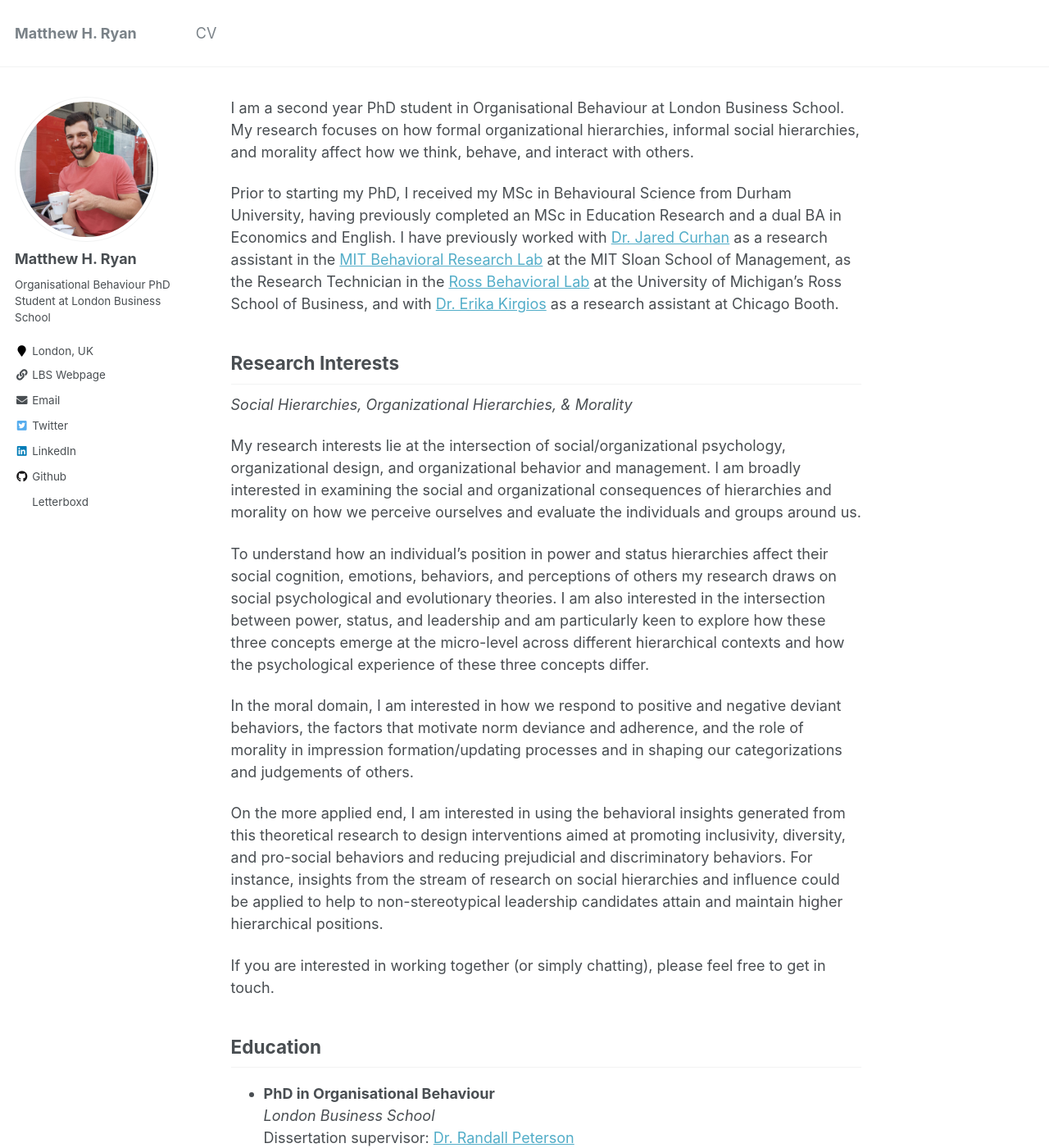
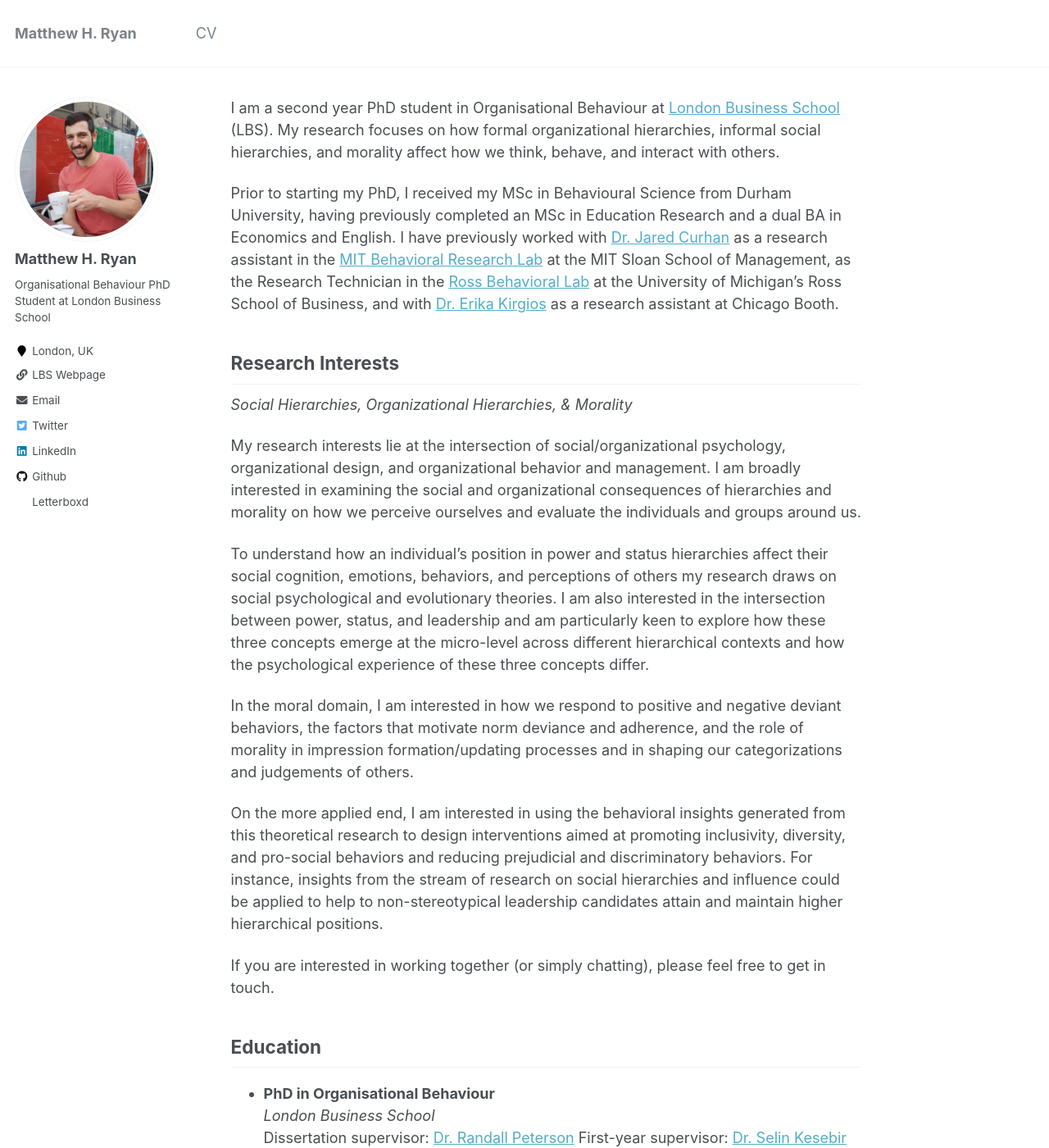
Before and after one commit to mattyhryan/mattyhryan.github.io, a Jekyll site: the page built from _pages/about.md, in a window 1280 px wide and 1400 px high. Shown: the whole window at 82% size. Built offline with Jekyll 4.4.1, drawn with Linux system fonts in a browser that asks for light colours; a style sheet for code colours, icons or effects is not loaded; some of the changed text lies outside the part shown.

Commit message:
Update about.md

```diff
--- a/_pages/about.md
+++ b/_pages/about.md
@@ -7,7 +7,7 @@ redirect_from:
   - /about.html
 ---
 
-I am a second year PhD student in Organisational Behaviour at London Business School. My research focuses on how formal organizational hierarchies, informal social hierarchies, and morality affect how we think, behave, and interact with others.
+I am a second year PhD student in Organisational Behaviour at [London Business School](london.edu) (LBS). My research focuses on how formal organizational hierarchies, informal social hierarchies, and morality affect how we think, behave, and interact with others.
 
 Prior to starting my PhD, I received my MSc in Behavioural Science from Durham University, having previously completed an MSc in Education Research and a dual BA in Economics and English. I have previously worked with [Dr. Jared Curhan](http://web.mit.edu/curhan/www/) as a research assistant in the [MIT Behavioral Research Lab](https://brl.mit.edu/) at the MIT Sloan School of Management, as the Research Technician in the [Ross Behavioral Lab](https://cores.research.umich.edu/core/ross-behavioral-lab/) at the University of Michigan’s Ross School of Business, and with [Dr. Erika Kirgios](https://www.chicagobooth.edu/faculty/directory/k/erika-kirgios) as a research assistant at Chicago Booth.
 
@@ -30,6 +30,7 @@ If you are interested in working together (or simply chatting), please feel free
 - **PhD in Organisational Behaviour**
   *London Business School*
   Dissertation supervisor: [Dr. Randall Peterson]( https://www.london.edu/faculty-and-research/faculty-profiles/p/  peterson-r-s)
+  First-year supervisor: [Dr. Selin Kesebir](https://www.london.edu/faculty-and-research/faculty-profiles/k/kesebir-s)
 - **MSc in Behavioural Science**
   *Durham University*
   Dissertation supervisor: [Dr. Mario Weick](https://www.dur.ac.uk/directory/profile/?id=17402)
```
Also changed, not shown: other parts of _pages/about.md (+1 -1 lines).
